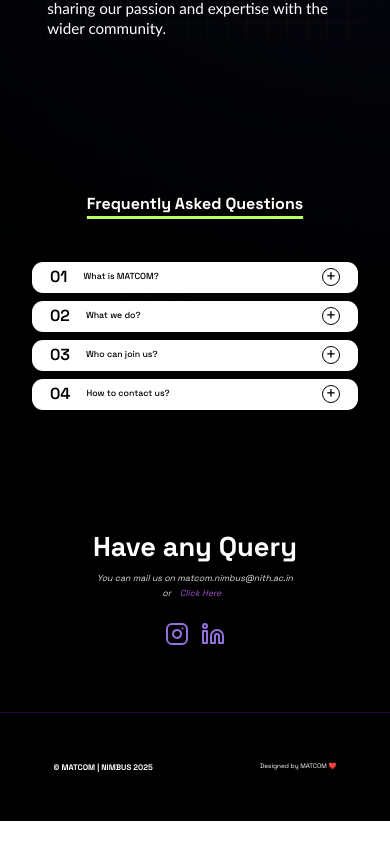
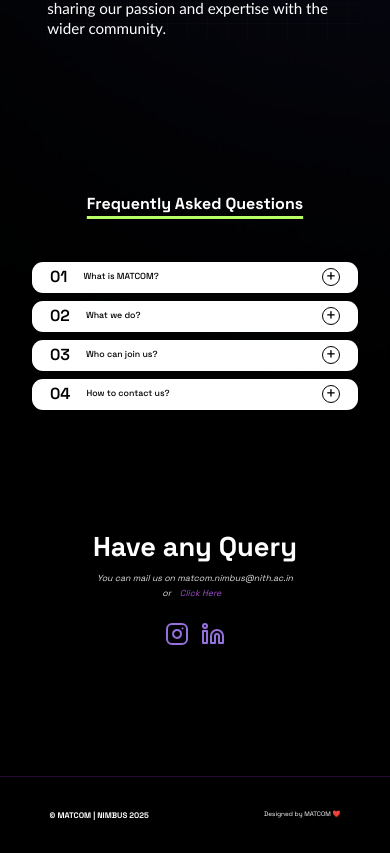
Before and after one commit to LovishShrail/matocm-website, a React (Create React App) app: page / in a window 390 px wide. Shown: the part 1292-2145 px from the top of the page. Before the commit the page ends 2113 px from the top, so only its background shows below. Built offline with nearby package versions, Linux system fonts and the light colour scheme.

Commit message:
added footer

```diff
--- a/src/components/Footer.js
+++ b/src/components/Footer.js
@@ -0,0 +1,18 @@
+import React from 'react'
+import '../styles/Footer.css'
+
+const Footer = () => {
+    return (
+        <>
+            <div className='footer-content1'>
+                © MATCOM | NIMBUS 2025
+            </div>
+            <div className='footer-content2'>
+                Designed by MATCOM ❤️
+            </div>
+
+        </>
+    )
+}
+
+export default Footer
--- a/src/components/ProjectCard.js
+++ b/src/components/ProjectCard.js
@@ -60,7 +60,7 @@ const Card = ({ name, image, description, links }) => {
               <p>{name}</p>
             </div>
             <div className="content">
-              <p className="heading"><HackerText text = {name} /></p>
+              <p className="heading"><HackerText text={name} /></p>
               <p>{description}</p>
             </div>
           </div>
@@ -68,7 +68,7 @@ const Card = ({ name, image, description, links }) => {
       </motion.div>
     </StyledWrapper>
   );
-};const StyledWrapper = styled.div`
+}; const StyledWrapper = styled.div`
 .cards-wrapper {
   display: flex;
   justify-content: center;
--- a/src/data/teamData.js
+++ b/src/data/teamData.js
@@ -170,19 +170,19 @@ const teamData = [
           },
         },
         {
+          name: "Lovish Shrail",
+          image: lovish,
+          links: {
+            instagram: "https://www.instagram.com/lovish_shrail?igsh=MXI2aXR6aWx4OThjcw==",
+            linkedin: "https://www.linkedin.com/in/lovish-shrail-55a8b6269?utm_source=share&utm_campaign=share_via&utm_content=profile&utm_medium=android_app",
+          },
+        },
+        {
           name: "Ojaswi Jaswal",
           image: ojaswi,
           links: {
             instagram: "https://www.instagram.com/ojaswi_jaswal?igsh=ZmY3ZWg5bWV3MG13",
             linkedin: "https://www.linkedin.com/in/ojaswi-jaswal-1b5b80280/",
-          },
-        },
-        {
-          name: "Lovish Shrail",
-          image: lovish,
-          links: {
-            instagram: "https://www.instagram.com/lovish_shrail?igsh=MXI2aXR6aWx4OThjcw==",
-            linkedin: "https://www.linkedin.com/in/lovish-shrail-55a8b6269?utm_source=share&utm_campaign=share_via&utm_content=profile&utm_medium=android_app",
           },
         },
         {
--- a/src/pages/Home.js
+++ b/src/pages/Home.js
@@ -6,6 +6,7 @@ import FAQSection from '../components/Faq';
 // import Png from '../assets/bg 3.png';
 import QuerySection from '../components/QuerySection.js';
 import AnimatedTitle from '../components/AnimatedTitle.js';
+import Footer from '../components/Footer.js';
 // import Hero from '../components/Hero.js';
 
 const Home = () => {
@@ -102,12 +103,7 @@ const Home = () => {
         whileInView={{ opacity: 1 }}
         viewport={{ once: true }}
       >
-        <div className='footer-content1'>
-          © MATCOM | NIMBUS 2025
-        </div>
-        <div className='footer-content2'>
-          Designed by MATCOM ❤️
-        </div>
+        <Footer/>
       </motion.footer>
     </div>
   );
--- a/src/pages/Projects.js
+++ b/src/pages/Projects.js
@@ -3,9 +3,11 @@ import ProjectCard from "../components/ProjectCard";
 import "../styles/Projects.css";
 import projectData from "../data/projectData";
 import HackerText from "../components/HackerText";
+import Footer from "../components/Footer";
 
 const Project = () => {
   return (
+    <>
     <div className="project-section">
       {projectData.map((category, index) => (
         <div key={index} className="project-category">
@@ -29,7 +31,17 @@ const Project = () => {
           </div>
         </div>
       ))}
+
+      <div className="footer">
+
+    <Footer/>
+
+      </div>
     </div>
+
+
+    </>
+
   );
 };
 
--- a/src/pages/Team.js
+++ b/src/pages/Team.js
@@ -6,6 +6,7 @@ import HackerText from "../components/HackerText";
 // console.log("Loaded teamData:", teamData);
 
 import teamData from '../data/teamData';
+import Footer from "../components/Footer";
 
 
 
@@ -65,6 +66,12 @@ const Team = () => {
           </div>
         </div>
       ))}
+
+<div className="footer">
+
+<Footer/>
+
+  </div>
     </div>
   );
 };
--- a/src/pages/Work.js
+++ b/src/pages/Work.js
@@ -2,13 +2,21 @@ import React from "react";
 import ProjectCard from "../components/ProjectCard";
 import "../styles/Projects.css";
 import projectData from "../data/projectData";
+import Footer from "../components/Footer";
+import HackerText from "../components/HackerText";
 
 const Work = () => {
   return (
     <div className="project-section">
       {projectData.map((category, index) => (
         <div key={index} className="project-category">
-          <h2 className="year-heading">{category.title}</h2>
+           <h2 className="year-heading"  style={{
+            background: "linear-gradient(-45deg, #ff69b4, #e890e8, #b19cd9,rgb(90, 27, 216), #8a2be2)",
+            backgroundSize: "200% 200%",
+            animation: "gradient 15s ease infinite",
+            WebkitBackgroundClip: "text",
+            WebkitTextFillColor: "transparent",
+            backgroundClip: "text", }}><HackerText text = {category.title} /></h2>
           <div className="project-grid">
             {category.projects.map((project, idx) => (
               <ProjectCard
@@ -22,6 +30,11 @@ const Work = () => {
           </div>
         </div>
       ))}
+       <div className="footer">
+
+<Footer/>
+
+  </div>
     </div>
   );
 };
--- a/src/styles/Footer.css
+++ b/src/styles/Footer.css
@@ -0,0 +1,47 @@
+@media (min-width: 786px){
+
+    .footer {
+        display: flex; /* Ensures flexibility for alignment */
+        justify-content:space-around; /* Center horizontally */
+        padding: 3rem;
+        align-items:center;
+        color: #ffffff;
+        border-top: 1px solid rgb(36, 6, 57);
+
+    }
+
+    .footer-content1{
+        padding-right: 50rem;
+        font-weight: 700;
+        font-size: 0.8rem;
+    }
+    .footer-content2{
+        padding-left: 2rem;
+        font-size: 0.7rem;
+    }
+}
+
+
+@media (max-width: 500px) {
+
+    .footer {
+        margin-top: 7rem;
+        display: flex;
+        justify-content:space-around;
+        padding: 2rem;
+        align-items:center;
+        color: #ffffff;
+        border-top: 1px solid rgb(36, 6, 57);
+
+    }
+
+    .footer-content1{
+        padding-right: 3rem;
+        font-weight: 700;
+        font-size: 0.5rem;
+    }
+    .footer-content2{
+        padding-left: 2rem;
+        font-size: 0.4rem;
+    }
+}
--- a/src/styles/Home.css
+++ b/src/styles/Home.css
@@ -154,9 +154,9 @@
     filter: drop-shadow(0 0 20px rgba(147, 112, 219, 0.3));
 }
 
-.footer {
-    display: flex; /* Ensures flexibility for alignment */
-    justify-content:space-around; /* Center horizontally */
+/* .footer {
+    display: flex;
+    justify-content:space-around;
     padding: 3rem;
     align-items:center;
     color: #ffffff;
@@ -172,7 +172,7 @@
 .footer-content2{
     padding-left: 2rem;
     font-size: 0.7rem;
-}
+} */
 
 @media (min-width: 768px) {
 
@@ -350,7 +350,7 @@
         height: 45rem;
         width: 100vh;
     }
-    .footer {
+    /* .footer {
         display: flex;
         justify-content:space-around;
         padding: 3rem;
@@ -368,5 +368,5 @@
     .footer-content2{
         padding-left: 2rem;
         font-size: 0.4rem;
-    }
+    } */
 }
```
Also changed, not shown: src/assets/2ndyr/lovish.jpg. Lines whose indentation alone changed are shown as unchanged.
